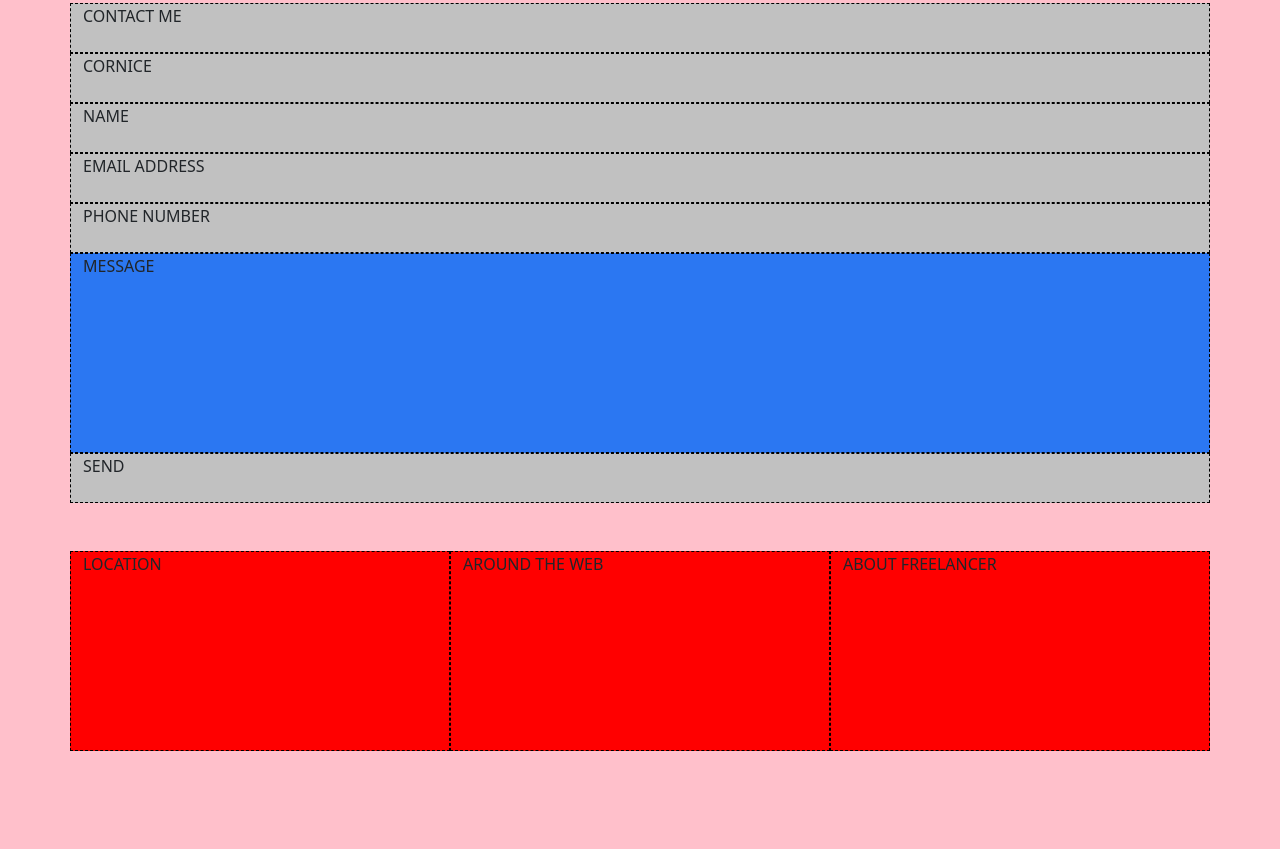
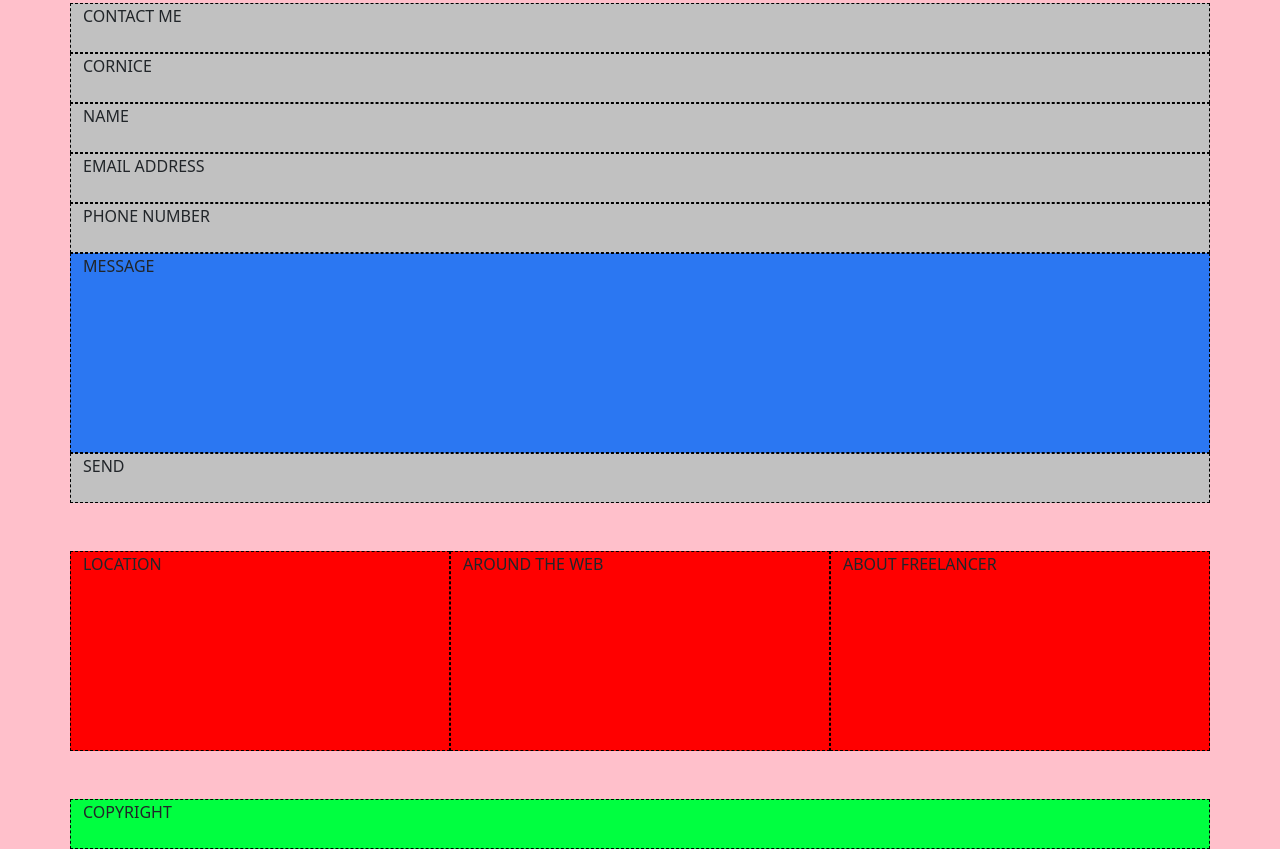
Before and after one commit to leonardoserra/html-css-bootstrap-freelancer, a plain HTML site: page index.html in a window 1280 px wide. Shown: the part 1439-2288 px from the top of the page. Before the commit the page ends 2190 px from the top, so only its background shows below. Drawn offline with nearby package versions, Linux system fonts and the light colour scheme.

Commit message:
ok footer

```diff
--- a/index.html
+++ b/index.html
@@ -69,6 +69,12 @@
             </section>
         </main>
 
+        <footer class="container mt-5">
+            <div class="row">
+                <div class="col ms_bg-green ms_debug-box-small">COPYRIGHT</div>
+            </div>
+        </footer>
+
 
 
 
```
Also changed, not shown: sandbox.html (+6 -0 lines).
